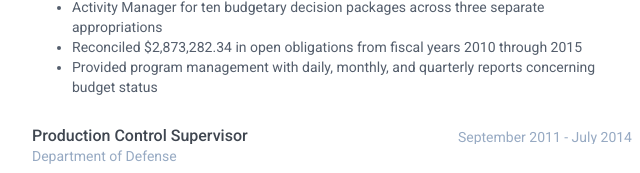
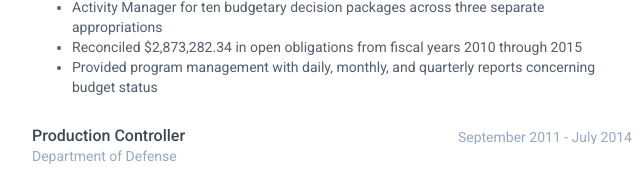
Before and after one commit to ebrauch/ebrauch.github.io, a website: page resume.html in a window 1280 px wide. Shown: the part 931-1104 px from the top of the page, 188-828 px from the left. Drawn offline with Linux system fonts and the light colour scheme.

Commit message:
added resume

```diff
--- a/resume.html
+++ b/resume.html
@@ -152,7 +152,7 @@
                 <div class="item">
                 <div class="meta">
                     <div class="upper-row">
-                        <h3 class="job-title">Production Control Supervisor</h3>
+                        <h3 class="job-title">Production Controller</h3>
                         <div class="time">September 2011 - July 2014</div>
                     </div><!--//upper-row-->
                     <div class="company">Department of Defense</div>
```
